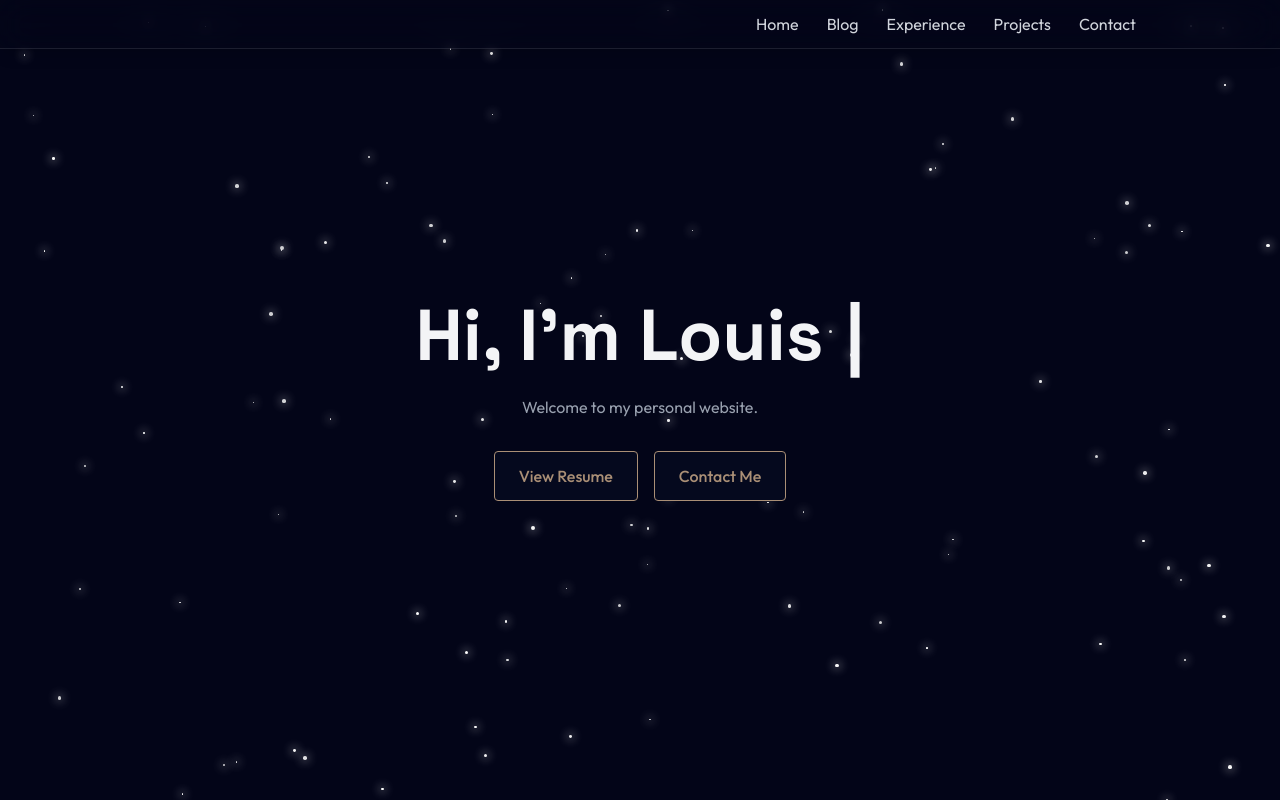
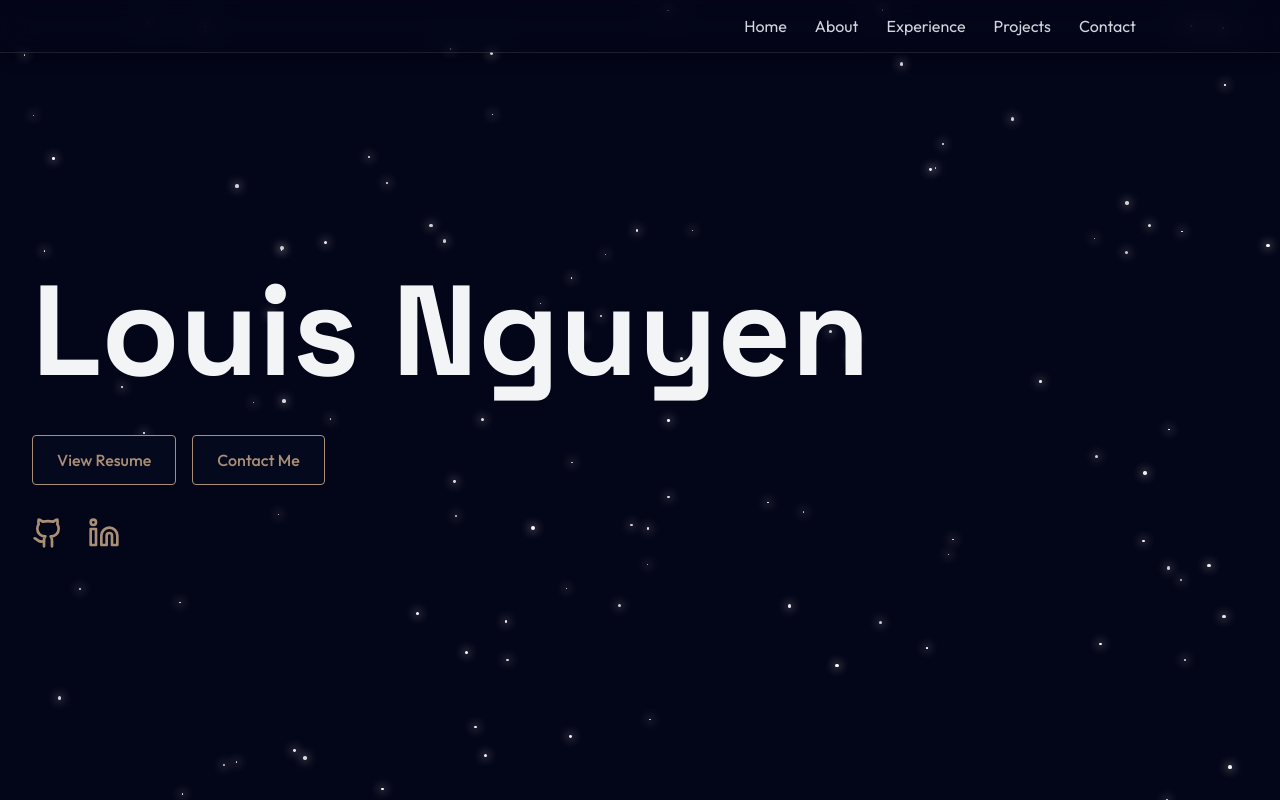
Before and after one commit to louisnguyenn/Louis-Personal-Portfolio, a React (Vite) app: page / in a window 1280 px wide. Shown: the top 800 px of the page. Built offline with nearby package versions, Linux system fonts and the light colour scheme.

Commit message:
home page update

```diff
--- a/src/App.jsx
+++ b/src/App.jsx
@@ -22,7 +22,7 @@ function App() {
         <Navbar menuOpen={menuOpen} setMenuOpen={setMenuOpen} /> {/* calling navbar component */}
         <MobileMenu menuOpen={menuOpen} setMenuOpen={setMenuOpen} /> {/* calling mobile navbar component */}
         <Home />
-        {/* <About /> */}
+        <About />
         <Experience />
         <Projects />
         <Contact />
--- a/src/components/Navbar.jsx
+++ b/src/components/Navbar.jsx
@@ -9,7 +9,7 @@ export const Navbar = ({ menuOpen, setMenuOpen }) => {
   return (
     <nav className="fixed top-0 w-full z-40 bg-[rgba(10, 10, 10, 0.8)] backdrop-blur-lg border-b border-white/10 shadow-lg">
       <div className="max-w-5xl mx-auto px-4">
-        <div className="flex justify-between items-center h-12">
+        <div className="flex justify-between items-center h-13">
 
           {/* mobile navbar (hamburger) icon */}
           <div className="w-7 h-5 relative cursor-pointer z-40 md:hidden" onClick={() => setMenuOpen(!menuOpen)}>
@@ -19,8 +19,8 @@ export const Navbar = ({ menuOpen, setMenuOpen }) => {
           {/* desktop menu (navbar) */}
           <div className="hidden md:flex items-center ml-auto space-x-7">
             <a href="#home" className="text-gray-300 hover:text-lg hover:underline hover:text-white hover:font-semibold transition-all duration-300">Home</a>
-            <a href="blog.jsx" className="text-gray-300 hover:text-lg hover:underline hover:text-white hover:font-semibold transition-all duration-300">Blog</a>
-            {/* <a href="#about" className="text-gray-300 hover:text-lg hover:underline hover:text-white hover:font-semibold transition-all duration-300">About</a> */}
+            {/* <a href="blog.jsx" className="text-gray-300 hover:text-lg hover:underline hover:text-white hover:font-semibold transition-all duration-300">Blog</a> */}
+            <a href="#about" className="text-gray-300 hover:text-lg hover:underline hover:text-white hover:font-semibold transition-all duration-300">About</a>
             <a href="#experience" className="text-gray-300 hover:text-lg hover:underline hover:text-white hover:font-semibold transition-all duration-300">Experience</a>
             <a href="#projects" className="text-gray-300 hover:text-lg hover:underline hover:text-white hover:font-semibold transition-all duration-300">Projects</a>
             <a href="#contact" className="text-gray-300 hover:text-lg hover:underline hover:text-white hover:font-semibold transition-all duration-300">Contact</a>
--- a/src/components/sections/About.jsx
+++ b/src/components/sections/About.jsx
@@ -17,10 +17,10 @@ export const About = () => {
               I'm passionate about creating innovative web applications and exploring the intersection of technology and problem-solving. My experience spans from building full-stack applications with modern frameworks like React to developing Chrome extensions and conducting data analysis with Python.
             </p>
 
-            <p className="text-gray-300 mb-6 leading-relaxed">
+            {/* <p className="text-gray-300 mb-6 leading-relaxed">
               For the past four summers, I've been part of the <a href="https://www.linamar.com/" target="_blank" className="underline transition-colors hover:text-white">Linamar Corporation</a> team, where I've contributed to manufacturing high-quality transmission components for automotive companies such as Ford and Chrysler. This hands-on experience has taught me the importance of precision, quality assurance, and efficient processes.
               What I value most about my time at Linamar isn't just the technical skills I've gained in part assembly and machine operation, but the incredible relationships I've built with my colleagues. Working alongside such dedicated co-workers has made me believe that great work happens when great people collaborate.
-            </p>
+            </p> */}
 
             <p className="text-gray-300 mb-6 leading-relaxed">
               I believe the best solutions come from the combination of engineering principles and modern technology. Whether I'm optimizing code performance or streamlining manufacturing processes, I bring the same attention to detail and commitment to excellence that defines both worlds.
--- a/src/components/sections/Blog.jsx
+++ b/src/components/sections/Blog.jsx
@@ -10,6 +10,8 @@ export const Blog = () => {
           <p className='text-center text-muted-foreground mb-12 max-w-2xl mx-auto text-gray-400'>
             What I did during my work terms.
           </p>
+
+
         </div>
       </body>
     </html>
--- a/src/components/sections/Home.jsx
+++ b/src/components/sections/Home.jsx
@@ -38,23 +38,36 @@ export const Home = () => {
   }, [text, isDeleting]);
 
   return (
-    <section id="home" className="min-h-screen flex items-center justify-center relative">
-      <div className="text-center z-10 px-4">
-        <h1 className="text-5xl md:text-7xl font-bold mb-6 leading-right">
-          {text}
-          <span className="animate-blink ml-1">|</span>
+    <section id="home" className="min-h-screen flex items-center relative">
+      <div className="max-w-7xl mx-auto px-8 w-full">
+        <div className="text-left z-10">
+          <h1 className="text-9xl font-bold mb-6 leading-tight">
+            Louis Nguyen
+            {/* {text} */}
+            {/* <span className="animate-blink ml-1">|</span> */}
           </h1>
 
           {/* short bio */}
-        <p className='text-center text-muted-foreground mb-8 max-w-2xl mx-auto text-gray-400'>
-          {/* Studying <a href="https://www.uoguelph.ca/programs/engineering-systems-and-computing/" className="underline transition-colors hover:text-white" target="_blank">Engineering Systems and Computing</a> at the <a href="https://www.uoguelph.ca/" className="underline transition-colors hover:text-white" target="_blank">University of Guelph</a> */}
+          {/* <p className='text-muted-foreground mb-8 max-w-2xl text-gray-400'>
+            Studying <a href="https://www.uoguelph.ca/programs/engineering-systems-and-computing/" className="underline transition-colors hover:text-white" target="_blank">Engineering Systems and Computing</a> at the <a href="https://www.uoguelph.ca/" className="underline transition-colors hover:text-white" target="_blank">University of Guelph</a>
             Welcome to my personal website.
-        </p>
+          </p> */}
 
           {/* buttons */}
-        <div className="flex justify-center space-x-4">
+          <div className="flex space-x-4 mb-8">
             <a href="/Louis_Nguyen_Resume.pdf" target="_blank" rel="noopener noreferrer" className="bg-[#05091e] border border-[#AA8F76] text-[#AA8F76] py-3 px-6 rounded font-medium transition-all duration-200 hover:-translate-y-1 hover:shadow-[0_0_15px_rbga(59, 130, 246, 0.2)] hover:bg-blue-10">View Resume</a>
             <a href="#contact" className="bg-[#05091e] border border-[#AA8F76] text-[#AA8F76] py-3 px-6 rounded font-medium transition-all duration-200 hover:-translate-y-1 hover:shadow-[0_0_15px_rbga(59, 130, 246, 0.2)]">Contact Me</a>
+          </div>
+
+          {/* social media icons */}
+          <div className="flex space-x-6">
+            <a href="https://github.com/louisnguyenn" target="_blank" rel="noopener noreferrer" className="text-[#AA8F76] hover:text-white transition-all duration-300 hover:-translate-y-1">
+              <Github size={32} />
+            </a>
+            <a href="https://www.linkedin.com/in/louisnguyenn/" target="_blank" rel="noopener noreferrer" className="text-[#AA8F76] hover:text-white transition-all duration-300 hover:-translate-y-1"x>
+              <Linkedin size={32} />
+            </a>
+          </div>
         </div>
       </div>
     </section>
```
Lines whose indentation alone changed are shown as unchanged.
